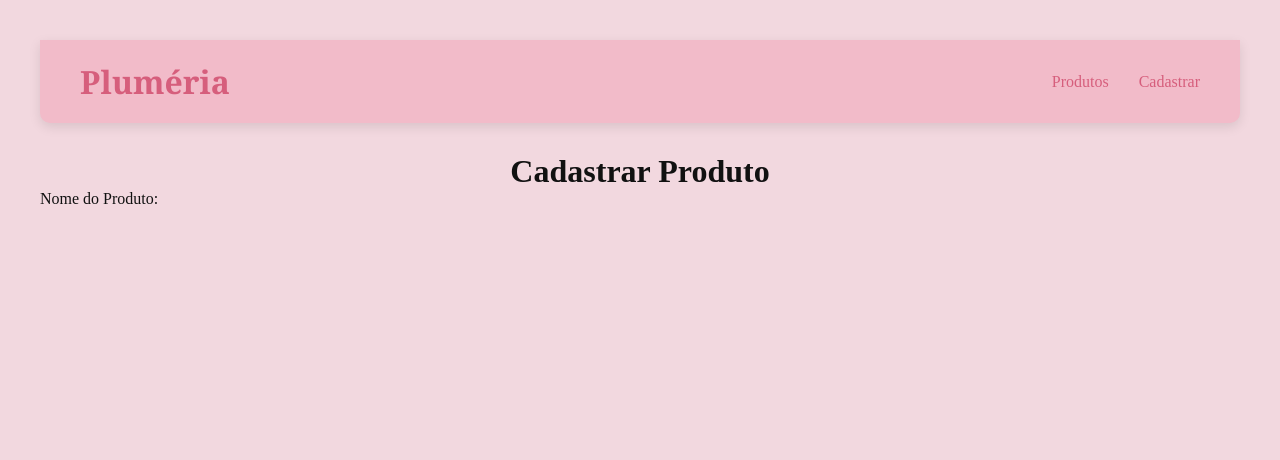
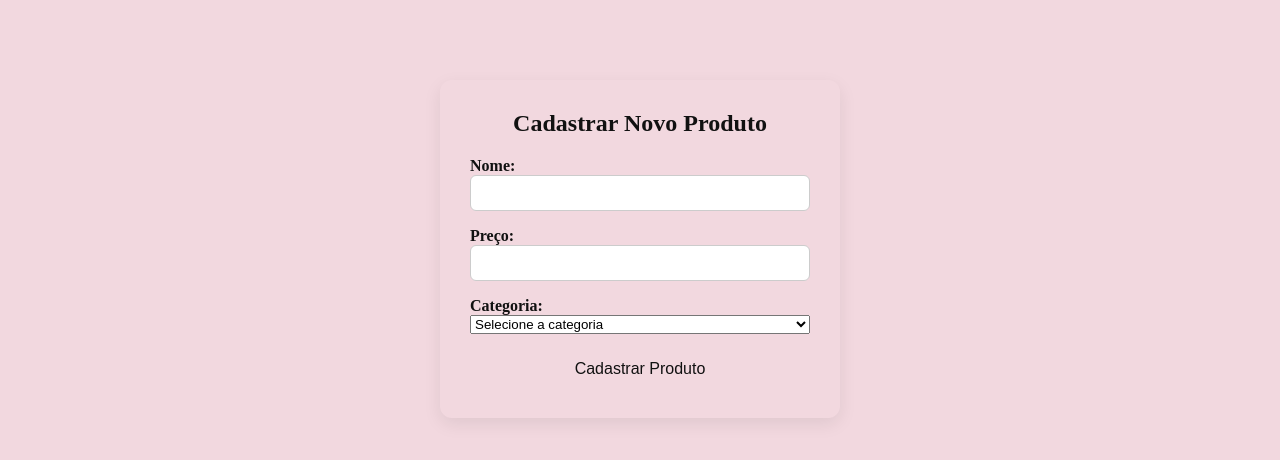
Before and after one commit to Nanicalog/1023A-frontend-main, a React (Vite) app: page /cadastrar in a window 1280 px wide. Shown: the top 460 px of the page. Built offline with nearby package versions, Linux system fonts and the light colour scheme.

Commit message:
#cadastrar

```diff
--- /dev/null
+++ b/src/Cadastrar.css
@@ -0,0 +1,65 @@
+.form-container {
+  max-width: 400px;
+  margin: 40px auto;
+  background-color: var(--cor-branco);
+  padding: 30px;
+  border-radius: 12px;
+  box-shadow: 0 6px 18px rgba(0, 0, 0, 0.08);
+  font-family: var(--fonte-corpo);
+}
+
+.form-container h2 {
+  text-align: center;
+  color: var(--cor-verde-escuro);
+  margin-bottom: 20px;
+}
+
+.form-container form {
+  display: flex;
+  flex-direction: column;
+  gap: 16px;
+}
+
+.form-container label {
+  display: flex;
+  flex-direction: column;
+  font-weight: bold;
+  color: var(--cor-verde-escuro);
+}
+
+.form-container input {
+  padding: 8px 10px;
+  border: 1px solid #ccc;
+  border-radius: 6px;
+  font-size: 16px;
+}
+.forms-lado-a-lado {
+  display: flex;
+  justify-content: center;
+  gap: 40px;
+  flex-wrap: wrap;
+  margin: 40px auto;
+  max-width: 1000px;
+}
+
+.form-container button {
+  background-color: var(--cor-verde-escuro);
+  color: var(--cor-branco);
+  padding: 10px 15px;
+  border: none;
+  border-radius: 6px;
+  font-size: 16px;
+  cursor: pointer;
+  transition: background-color 0.3s;
+}
+
+.form-container button:hover {
+  background-color: var(--cor-verde-claro);
+}
+
+.form-container .mensagem {
+  text-align: center;
+  margin-top: 15px;
+  font-weight: bold;
+  color: var(--cor-marrom-claro);
+}
--- a/src/Cadastrar.tsx
+++ b/src/Cadastrar.tsx
@@ -1,22 +1,67 @@
-import Header from "./Header";
-import React from 'react';
-import './Pagina.css';
-function Cadastrar() {
+import { useState } from 'react';
+import './Cadastrar.css';
+import './pagina.css';
+import Header from './Header.tsx';
+import './Header.css';
+
+export default function Form() {
+    const [nome, setNome] = useState('');
+    const [preco, setPreco] = useState('');
+    const [categoria, setCategoria] = useState('');
+    const [mensagem, setMensagem] = useState('');
+
+    async function handleSubmit(e: React.FormEvent) {
+        e.preventDefault();
+        setMensagem('Enviando...');
+
+        try {
+            const resposta = await fetch('http://localhost:8000/produtos', {
+                method: 'POST',
+                headers: { 'Content-Type': 'application/json' },
+                body: JSON.stringify({
+                    nome,
+                    preco: parseFloat(preco),
+                    categoria
+                })
+            });
+
+            if (!resposta.ok) {
+                const erro = await resposta.json();
+                throw new Error(erro.mensagem || 'Erro ao cadastrar produto');
+            }
+
+            setMensagem('Produto cadastrado com sucesso!');
+            setNome('');
+            setPreco('');
+            setCategoria('');
+        } catch (err: any) {
+            setMensagem(`Erro: ${err.message}`);
+        }
+    }
+
     return (
-        <>
-            <Header />
-
-            <main>
-                <h1 className="titulo-cadastrar">Cadastrar Produto</h1>
-                <form className="formulario-cadastrar">
-                    </form>
-                    <div className="campo">
-                    </div>
-                    <label htmlFor="nome">Nome do Produto:</label>
-                </main>
-
-            </>
-            );
+        <div className="form-container">
+            <h2>Cadastrar Novo Produto</h2>
+            <form onSubmit={handleSubmit}>
+                <label>
+                    Nome:
+                    <input type="text" value={nome} onChange={e => setNome(e.target.value)} required />
+                </label>
+                <label>
+                    Preço:
+                    <input type="number" step="0.01" value={preco} onChange={e => setPreco(e.target.value)} required />
+                </label>
+                <label>
+                    Categoria:
+                    <select value={categoria} onChange={e => setCategoria(e.target.value)} required>
+                        <option value="">Selecione a categoria</option>
+                        <option value="Feminino">Feminino</option>
+                        <option value="Masculino">Masculino</option>
+                    </select>
+                </label>
+                <button type="submit">Cadastrar Produto</button>
+            </form>
+            {mensagem && <p className="mensagem">{mensagem}</p>}
+        </div>
+    );
 }
-
-            export default Cadastrar;
```
